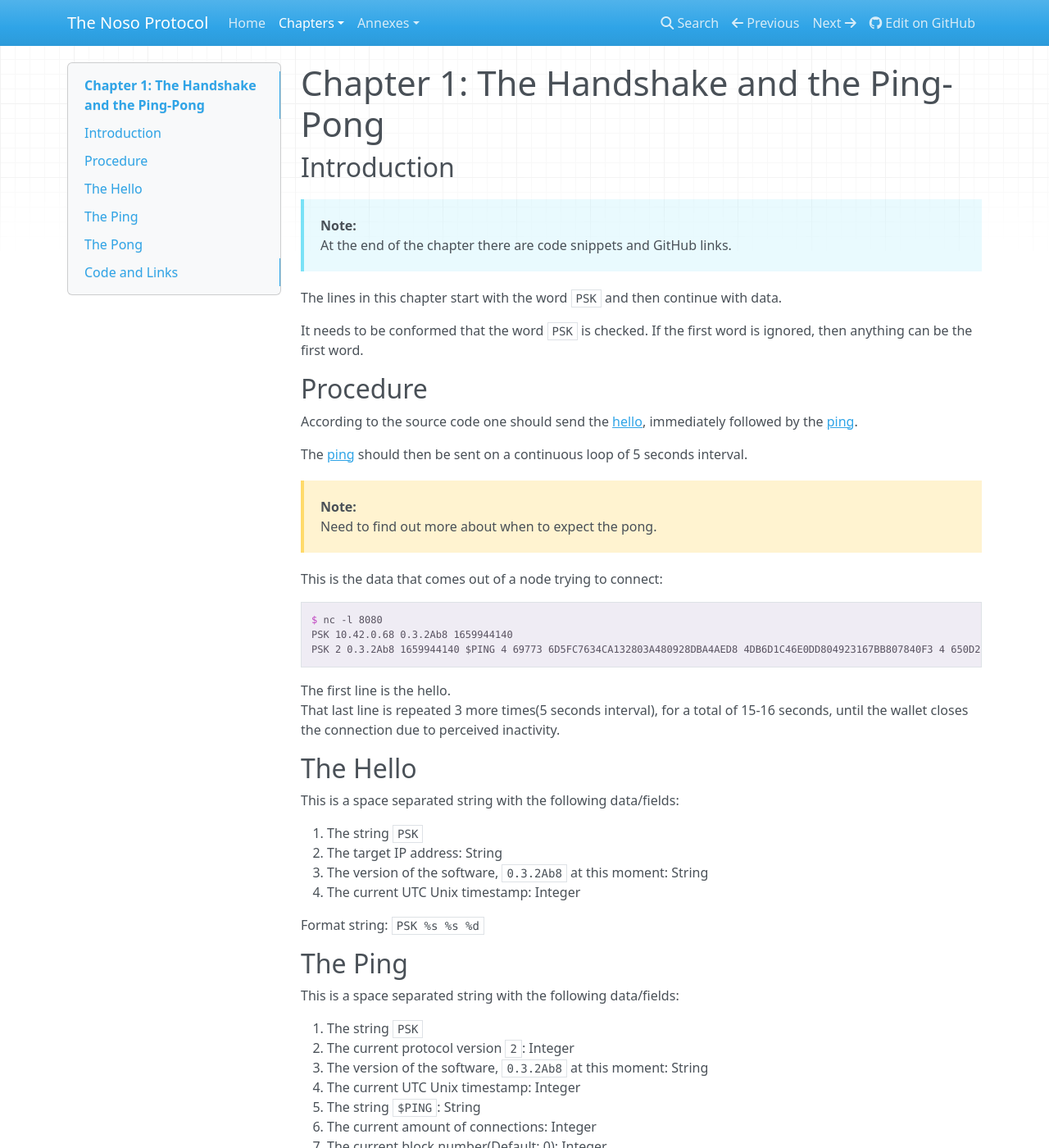
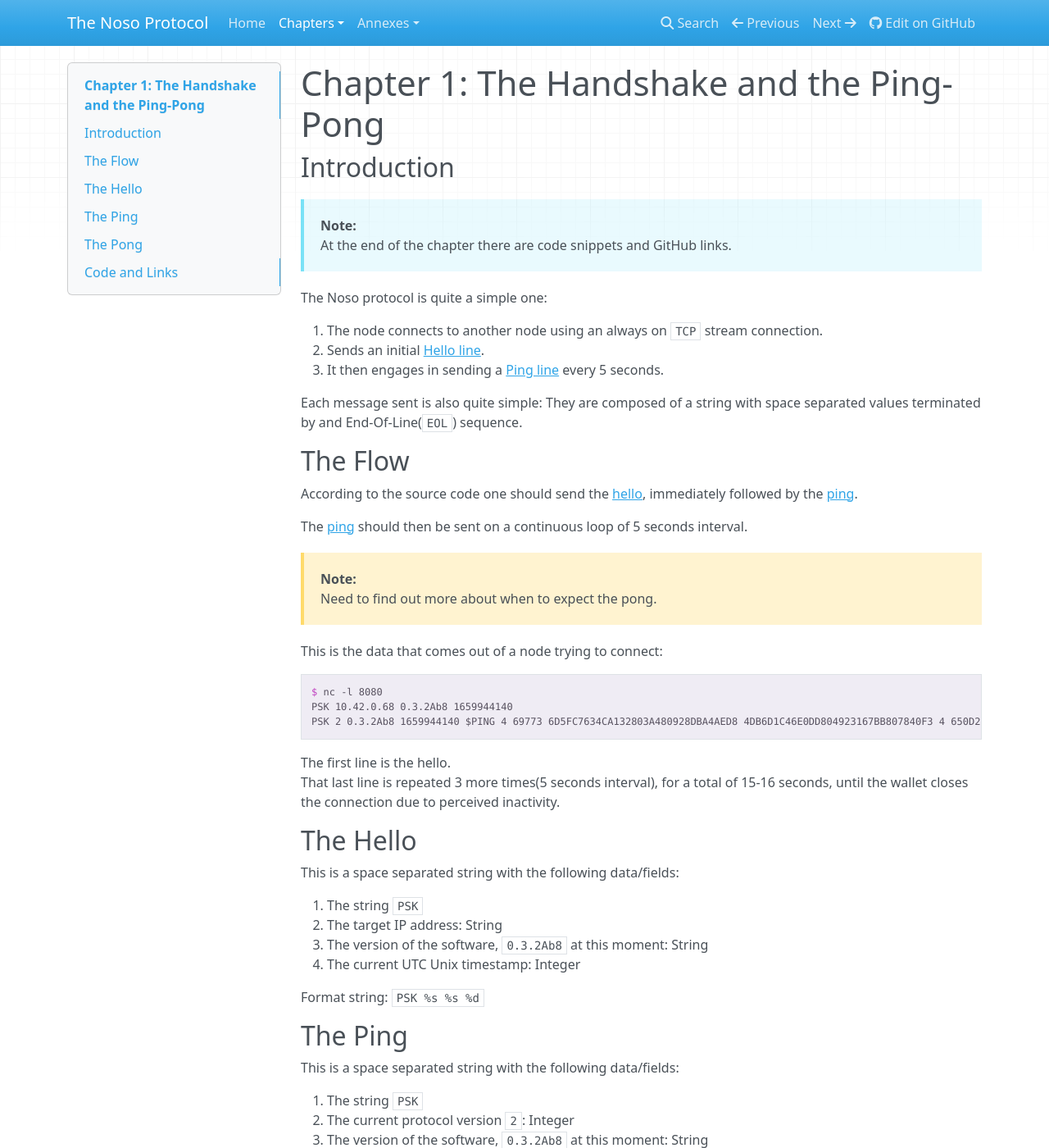
Before and after one commit to Friends-Of-Noso/The-Protocol, an MkDocs documentation site: the page built from docs/chapter_01.md, in a window 1280 px wide and 1400 px high. Shown: the whole window at 82% size. Built offline with MkDocs 1.6.1, drawn with Linux system fonts in a browser that asks for light colours; nearby versions of some CDN libraries; a script that is not in the unit is left out; some of the changed text lies outside the part shown.

Commit message:
feat: Better Introduction, fix field in Ping-Pong

```diff
--- a/docs/chapter_01.md
+++ b/docs/chapter_01.md
@@ -4,11 +4,15 @@
 
 <div class="callout callout-info"><strong>Note:</strong><br> At the end of the chapter there are code snippets and GitHub links.</div>
 
-The lines in this chapter start with the word `PSK` and then continue with data.
+The Noso protocol is quite a simple one:
 
-It needs to be conformed that the word `PSK` is checked. If the first word is ignored, then anything can be the first word.
+1. The node connects to another node using an always on `TCP` stream connection.
+2. Sends an initial [Hello line](#the-hello).
+3. It then engages in sending a [Ping line](#the-ping) every 5 seconds.
 
-## Procedure
+Each message sent is also quite simple: They are composed of a string with space separated values terminated by and End-Of-Line(`EOL`) sequence.
+
+## The Flow
 
 According to the source code one should send the [hello](#the-hello), immediately followed by the [ping](#the-ping).
 
@@ -59,7 +63,7 @@ This is a space separated string with the following data/fields:
     - 2: Connected
     - 3: Updated
 12. Connection port(Default: 8080): Integer
-13. Hash of the `NOSODATA/masternodes.txt` file(Default: `D41D8CD98F00B204E9800998ECF8427E`): String
+13. First five characters of the hash of the `NOSODATA/masternodes.txt` file(Default: `D41D8`): String
 14. The amount of Master Nodes(Default: 0): Integer
 15. NMsData difference(Need to ask what this means)(Default: ??): String
 16. The amount of checked Master Nodes(Default: 0): Integer
@@ -94,7 +98,7 @@ This is a space separated string with the following data/fields:
     - 2: Connected
     - 3: Updated
 12. Connection port(Default: 8080): Integer
-13. Hash of the `NOSODATA/masternodes.txt` file(Default: `D41D8CD98F00B204E9800998ECF8427E`): String
+13. First five characters of the hash of the `NOSODATA/masternodes.txt` file(Default: `D41D8`): String
 14. The amount of Master Nodes(Default: 0): Integer
 15. NMsData difference(Need to ask what this means)(Default: ??): String
 16. The amount of checked Master Nodes(Default: 0): Integer
```
